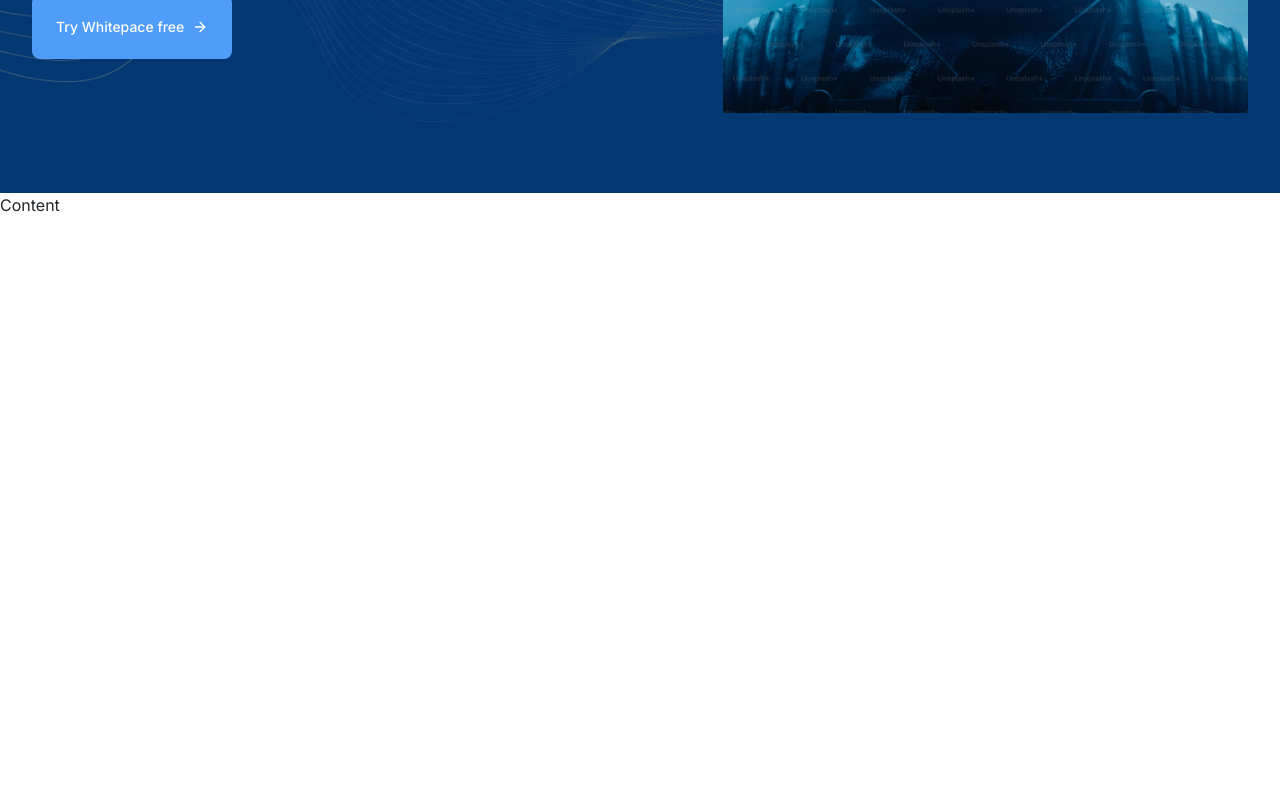
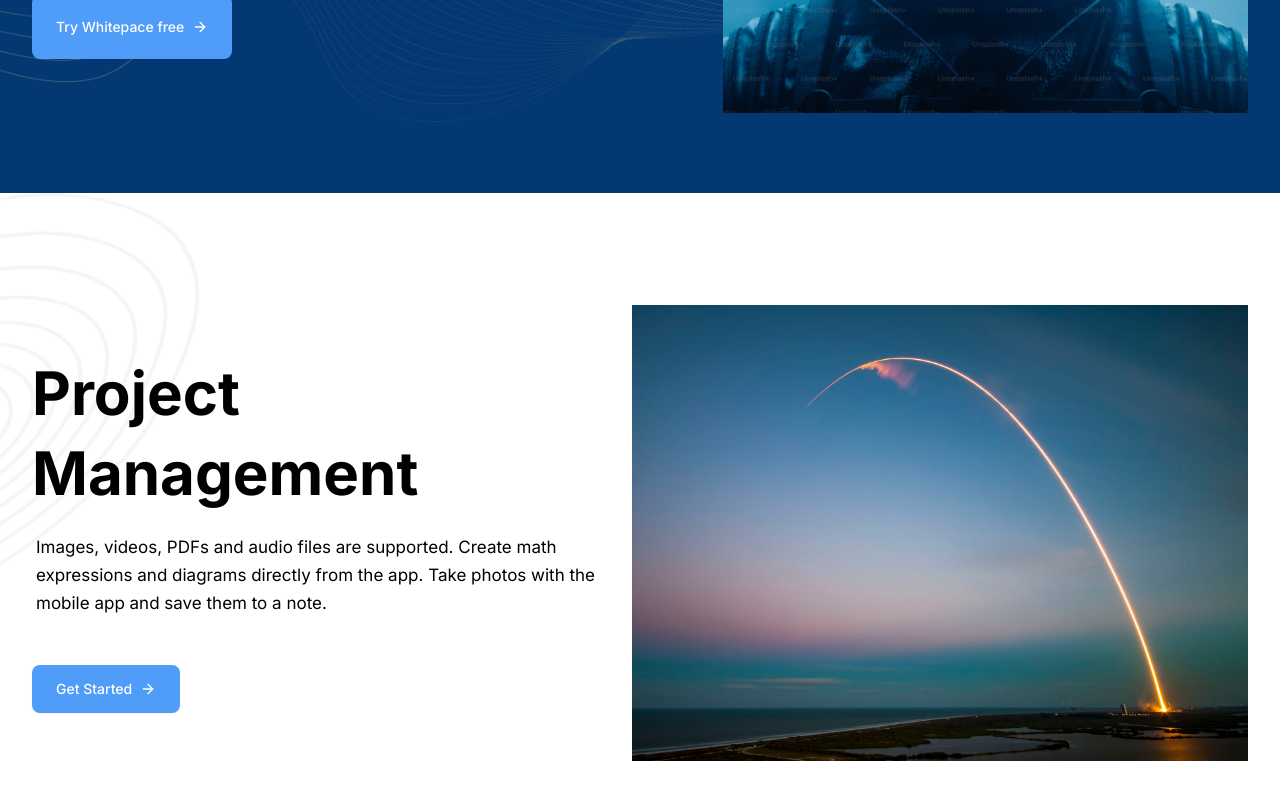
Before and after one commit to MarkMPW/whitespace, a Next.js app: page / in a window 1280 px wide. Shown: the part 598-1398 px from the top of the page. Before the commit the page ends 815 px from the top, so only its background shows below. Built offline with nearby package versions, Linux system fonts and the light colour scheme.

Commit message:
add: content section

```diff
--- a/components/Content.tsx
+++ b/components/Content.tsx
@@ -1,9 +1,46 @@
-import React from 'react'
+import React from "react";
+import { Button } from "./ui/button";
+import Image from "next/image";
+import { ArrowRight } from "lucide-react";
 
 const Content = () => {
   return (
-    <div>Content</div>
-  )
-}
+    <div className="bg-white py-28 md:px-8 text-black relative px-3 overflow-hidden">
+      <div className="absolute md:top-0 md:left-0 z-10">
+         <Image
+          src="/background.png"
+          alt="Elements"
+          width={200}
+          height={200}
+          className="hidden md:block"
+        />
+      </div>
+      <div className="justify-between items-center relative z-20 flex flex-col md:flex-row">
+        <div className="lg:max-w-[600px] md:max-w-[562px] text-center md:text-left">
+          <h1 className="text-4xl leading-tight sm:text-5xl md:text-5xl lg:text-6xl font-bold sm:leading-normal md:leading-snug lg:leading-20">
+            Project Management
+          </h1>
+          <p className="mt-5 leading-7 text-[17px] md:ml-1">
+            Images, videos, PDFs and audio files are supported. Create math
+            expressions and diagrams directly from the app. Take photos with the
+            mobile app and save them to a note.
+          </p>
 
-export default Content
+          <Button size="xl" className="bg-primary-light text-white mt-12 p-5">
+            Get Started <ArrowRight />
+          </Button>
+        </div>
+
+        <div className="mt-20 md:mt-0">
+          <img
+            src="/space-2.png"
+            alt="Whitepace"
+            className="w-full sm:w-[500px] sm:h-[267px] md:w-[550px] md:h-[367px] lg:w-[720px] lg:h-[456px] object-cover"
+          />
+        </div>
+      </div>
+    </div>
+  );
+};
+
+export default Content;
```
